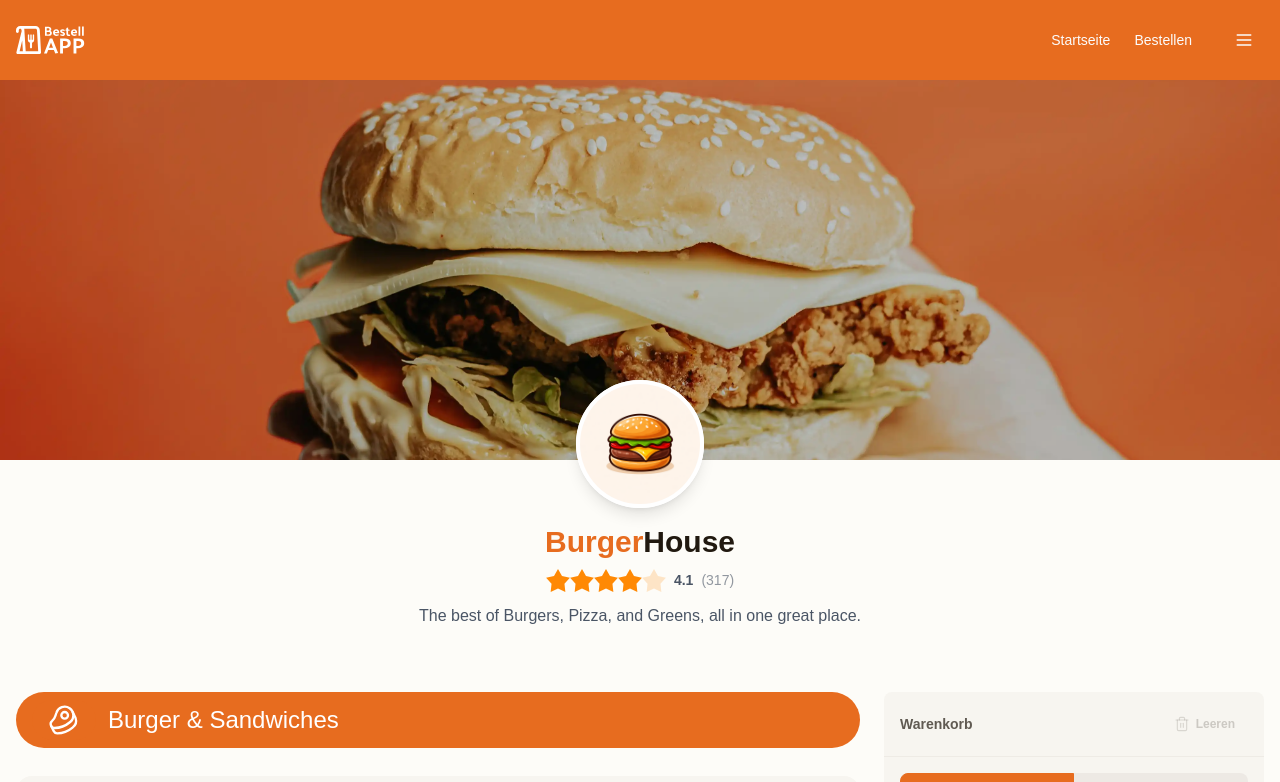
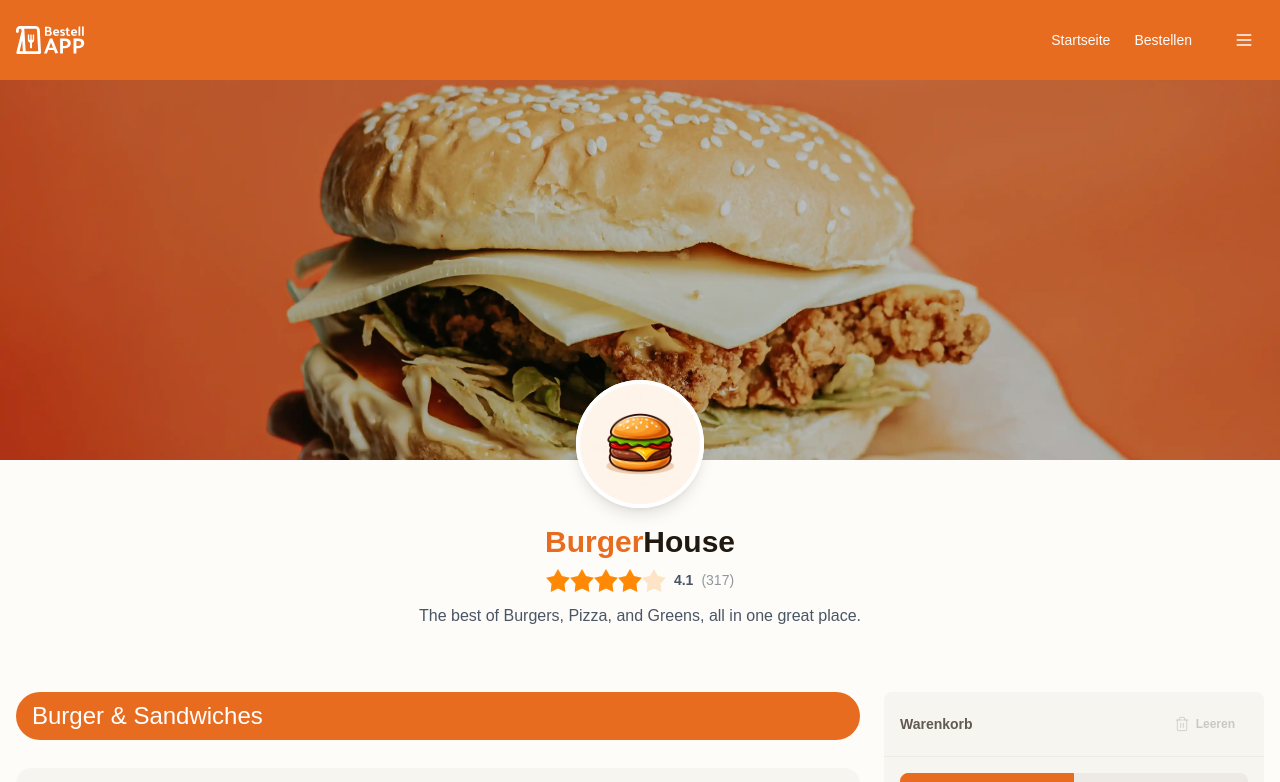
Before and after one commit to larsbeckdev/demo-bestell-app, a Vue app: page /bestellen in a window 1280 px wide. Shown: the top 782 px of the page. Built offline with nearby package versions, Linux system fonts and the light colour scheme.

Commit message:
Comment out unused category icon container in DishList component

```diff
--- a/src/components/list/DishList.vue
+++ b/src/components/list/DishList.vue
@@ -64,9 +64,9 @@ const groupedDishes = computed(() => {
       <div
         class="flex items-center gap-3 bg-primary text-white text-2xl px-4 py-2 rounded-full mb-4"
       >
-        <div class="bg-primary rounded-full p-2 w-16 h-10 flex items-center justify-center">
+        <!-- <div class="bg-primary rounded-full p-2 w-16 h-10 flex items-center justify-center">
           <component :is="resolveCategoryIcon(categoryName)" class="w-8 h-8 shrink-0" />
-        </div>
+        </div> -->
 
         <span>{{ categoryName }}</span>
       </div>
```
